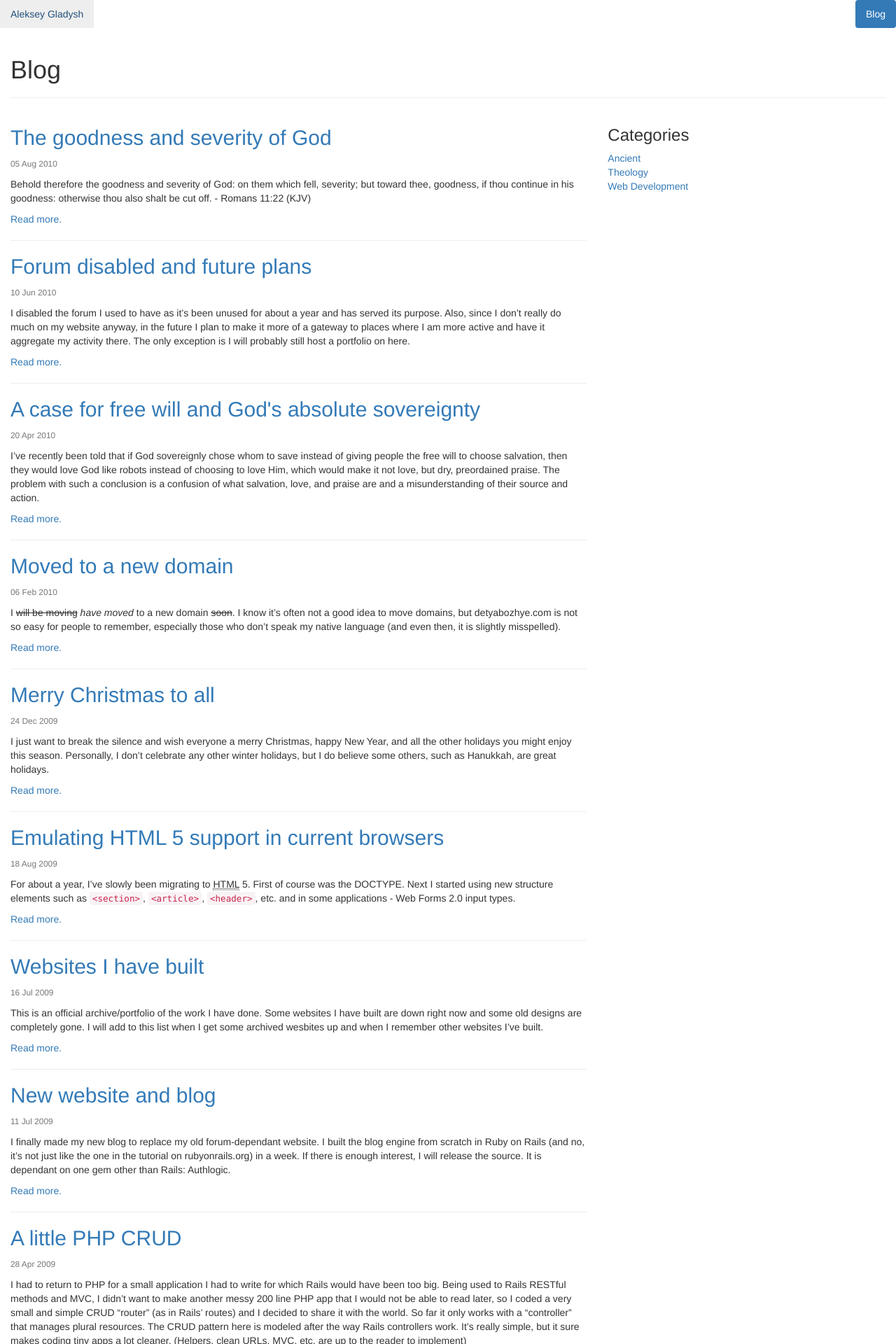
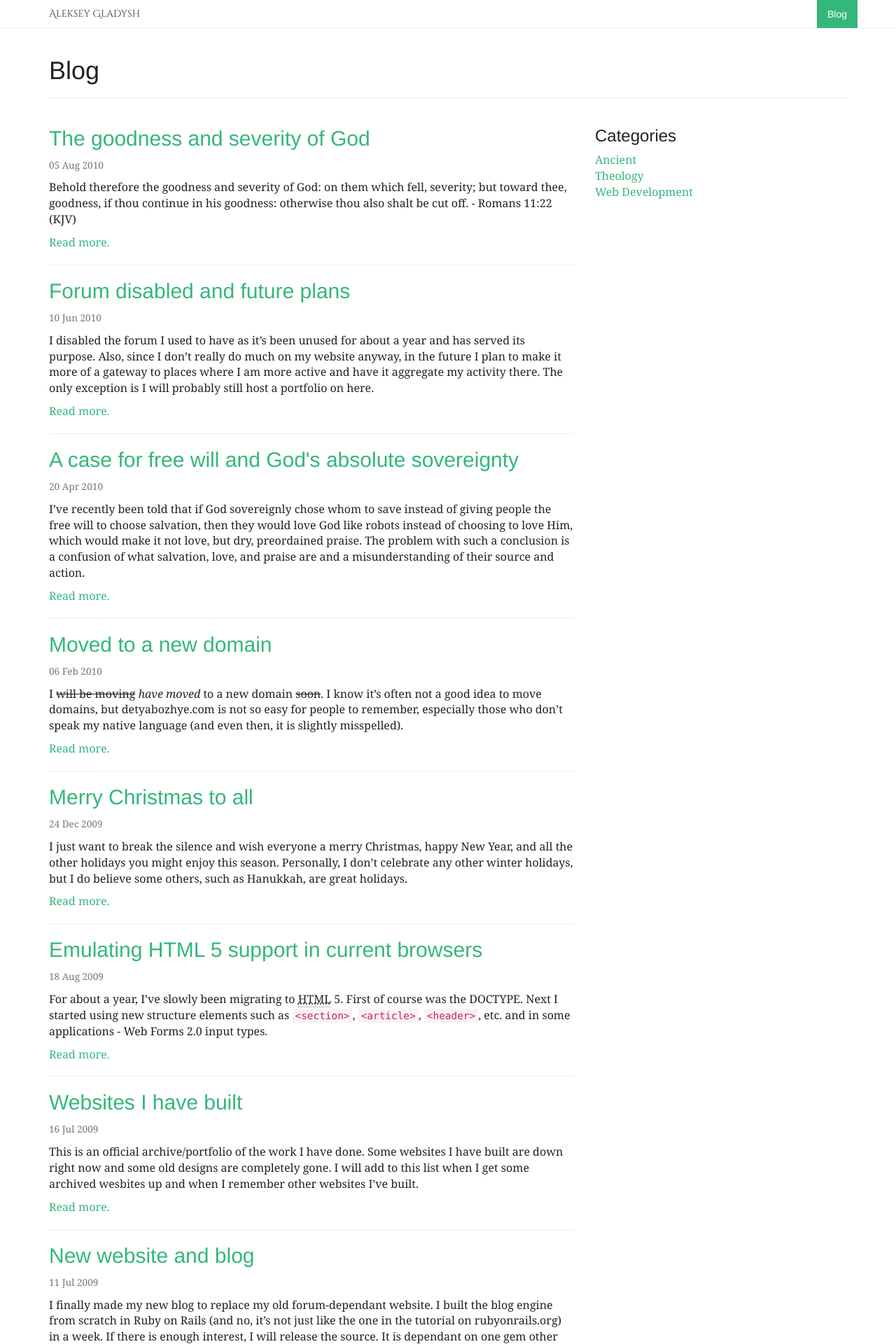
Before and after one commit to alekseyg/lyosha-me, a Jekyll site: the page built from blog.html, in a window 1280 px wide. Shown: the top 1920 px of the page at 70% size. Built offline with Jekyll 4.4.1, drawn with Linux system fonts in a browser that asks for light colours; nearby versions of some CDN libraries.

Commit message:
Customize our theme

```diff
--- /dev/null
+++ b/_sass/_variables.scss
@@ -0,0 +1,15 @@
+$gray-base:              #000 !default;
+$gray-darker:            lighten($gray-base, 13.5%) !default; // #222
+$font-family-sans-serif:  "Helvetica Neue", Helvetica, Arial, sans-serif !default;
+
+
+$brand-primary:           darken(#42ca8b, 6.5%);
+$text-color:              $gray-darker;
+
+$headings-font-family:    $font-family-sans-serif;
+$headings-font-weight:    200;
+
+$border-radius-base:      0;
+$border-radius-large:     0;
+
+$thumbnail-border-radius:   0;
--- /dev/null
+++ b/_sass/modules/_misc.scss
@@ -0,0 +1,27 @@
+.site-nav,
+.container-fluid {
+  margin: 0 auto;
+  max-width: (1140px + $grid-gutter-width);
+}
+
+.site-title {
+  font-family: 'Cinzel Decorative', $font-family-serif;
+  color: $gray-dark;
+}
+
+article {
+  font-family: $font-family-serif;
+  font-size: 16px;
+}
+
+h1 {
+  font-weight: 100;
+}
+
+.site-header {
+  border-bottom: 1px solid $hr-border;
+}
+
+.site-footer {
+  border-top: 1px solid $hr-border;
+}
--- a/css/main.scss
+++ b/css/main.scss
@@ -3,6 +3,7 @@
 @charset "utf-8";
 
 // Variables
+@import "variables";
 @import "bootstrap/variables";
 
 // Reset/normalize
@@ -20,4 +21,5 @@
 
 // Modules
 @import "modules/sticky-footer";
+@import "modules/misc";
 @import "syntax-highlighting";
```
